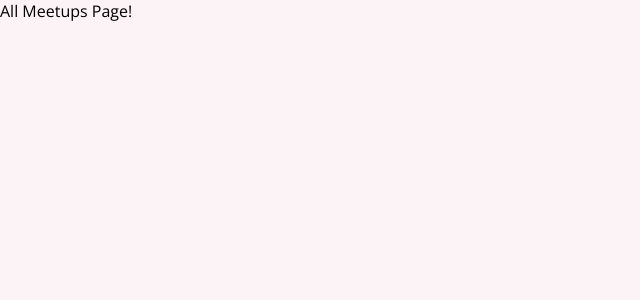
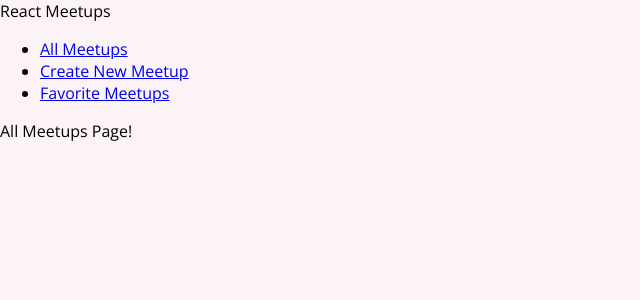
Before and after one commit to SheriffSoco/meetup-demo, a React (Create React App) app: page / in a window 1280 px wide. Shown: the top 300 px of the page, without its empty margins (0-640 px from the left). Built offline with nearby package versions, Linux system fonts and the light colour scheme.

Commit message:
Add routing links

```diff
--- a/src/App.js
+++ b/src/App.js
@@ -1,11 +1,13 @@
 import { Routes, Route } from "react-router-dom";
-import AllMeetupsPage from "./components/AllMeetups";
-import NewMeetupPage from "./components/NewMeetup";
-import FavoritesPage from "./components/Favorites";
+import AllMeetupsPage from "./pages/AllMeetups";
+import NewMeetupPage from "./pages/NewMeetup";
+import FavoritesPage from "./pages/Favorites";
+import MainNavigation from "./components/layout/MainNavigation";
 
 function App() {
   return (
     <div>
+      <MainNavigation />
       <Routes>
         <Route exact path="/" element={<AllMeetupsPage />}></Route>
         <Route path="/new-meetup" element={<NewMeetupPage />}></Route>
--- a/src/components/AllMeetups.js
+++ /dev/null
@@ -1,5 +0,0 @@
-function AllMeetupsPage() {
-    return <div>All Meetups Page!</div>;
-}
-
-export default AllMeetupsPage;
--- /dev/null
+++ b/src/components/layout/MainNavigation.js
@@ -0,0 +1,24 @@
+import { Link } from "react-router-dom";
+
+function MainNavigation() {
+  return (
+    <header>
+      <div>React Meetups</div>
+      <nav>
+        <ul>
+          <li>
+            <Link to="/">All Meetups</Link>
+          </li>
+          <li>
+            <Link to="/new-meetup">Create New Meetup</Link>
+          </li>
+          <li>
+            <Link to="/favorites">Favorite Meetups</Link>
+          </li>
+        </ul>
+      </nav>
+    </header>
+  );
+}
+
+export default MainNavigation;
--- /dev/null
+++ b/src/pages/AllMeetups.js
@@ -0,0 +1,9 @@
+function AllMeetupsPage() {
+  return (
+    <div>
+      All Meetups Page!
+    </div>
+  );
+}
+
+export default AllMeetupsPage;
```
Also changed, not shown: src/pages/Favorites.js (renamed from src/components/Favorites.js), src/pages/NewMeetup.js (renamed from src/components/NewMeetup.js).
